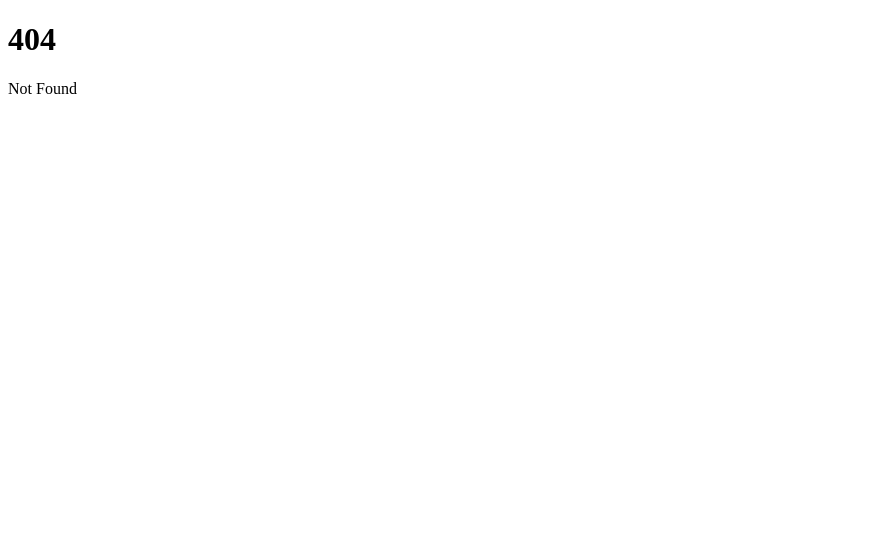
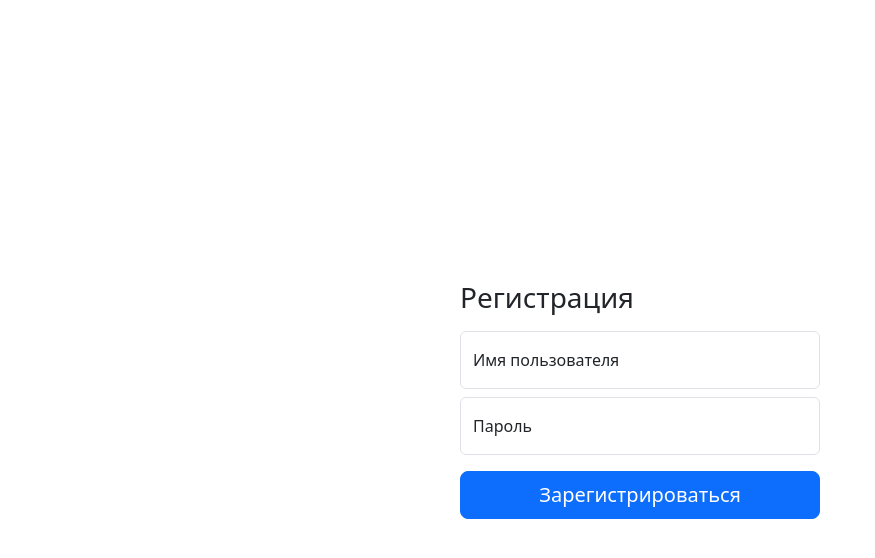
Before and after one commit to ThePollify/frontend, a SvelteKit app: page /register in a window 1280 px wide. Before the commit this address had no page. Shown: the top 558 px of the page, without its empty margins (0-875 px from the left). Built offline with nearby package versions, Linux system fonts and the light colour scheme.

Commit message:
registration page

```diff
--- a/src/app.html
+++ b/src/app.html
@@ -3,10 +3,13 @@
 	<head>
 		<meta charset="utf-8" />
 		<link rel="icon" href="%sveltekit.assets%/favicon.png" />
-		<meta name="viewport" content="width=device-width" />
+		<meta name="viewport" content="width=device-width, initial-scale=1">
+
+		<link href="https://cdn.jsdelivr.net/npm/bootstrap@5.3.0-alpha3/dist/css/bootstrap.min.css" rel="stylesheet" integrity="sha384-KK94CHFLLe+nY2dmCWGMq91rCGa5gtU4mk92HdvYe+M/SXH301p5ILy+dN9+nJOZ" crossorigin="anonymous">
 		%sveltekit.head%
 	</head>
 	<body data-sveltekit-preload-data="hover">
 		<div style="display: contents">%sveltekit.body%</div>
+		<script src="https://cdn.jsdelivr.net/npm/bootstrap@5.3.0-alpha3/dist/js/bootstrap.bundle.min.js" integrity="sha384-ENjdO4Dr2bkBIFxQpeoTz1HIcje39Wm4jDKdf19U8gI4ddQ3GYNS7NTKfAdVQSZe" crossorigin="anonymous"></script>
 	</body>
 </html>
--- /dev/null
+++ b/src/routes/register/+page.svelte
@@ -0,0 +1,66 @@
+<script lang="ts">
+	let username = '';
+	let password = '';
+
+	let usernameValid = true;
+	let passwordValid = true;
+
+	async function submit() {
+		usernameValid = !!username;
+		passwordValid = !!password;
+
+		if (!usernameValid || !passwordValid) return;
+
+		const res = await fetch('https://pollify.igorek.dev/account/register', {
+			method: 'POST',
+			body: JSON.stringify({
+				username: username,
+				password: password
+			}),
+			headers: {
+				Accept: 'application/json',
+				'Content-Type': 'application/json'
+			}
+		});
+
+		const json = await res.json();
+		alert(JSON.stringify(json));
+	}
+</script>
+
+<div class="d-flex min-vh-100">
+	<div class="form-signin w-100 m-auto">
+		<h1 class="h3 mb-3 fw-normal">Регистрация</h1>
+
+		<div class="form-floating">
+			<input
+				type="text"
+				class={usernameValid ? 'form-control' : 'form-control is-invalid'}
+				id="username"
+				placeholder="username"
+				bind:value={username}
+			/>
+			<label for="username">Имя пользователя</label>
+			<div class="invalid-feedback">Неправильный формат имени пользователя</div>
+		</div>
+		<div class="form-floating mt-2">
+			<input
+				type="password"
+				class={passwordValid ? 'form-control' : 'form-control is-invalid'}
+				id="password"
+				placeholder="password"
+				bind:value={password}
+			/>
+			<label for="password">Пароль</label>
+			<div class="invalid-feedback">Неправильный формат пароля</div>
+		</div>
+
+		<button class="w-100 mt-3 btn btn-lg btn-primary" on:click={submit}>Зарегистрироваться</button>
+	</div>
+</div>
+
+<style>
+	.form-signin {
+		max-width: 360px;
+	}
+</style>
```
